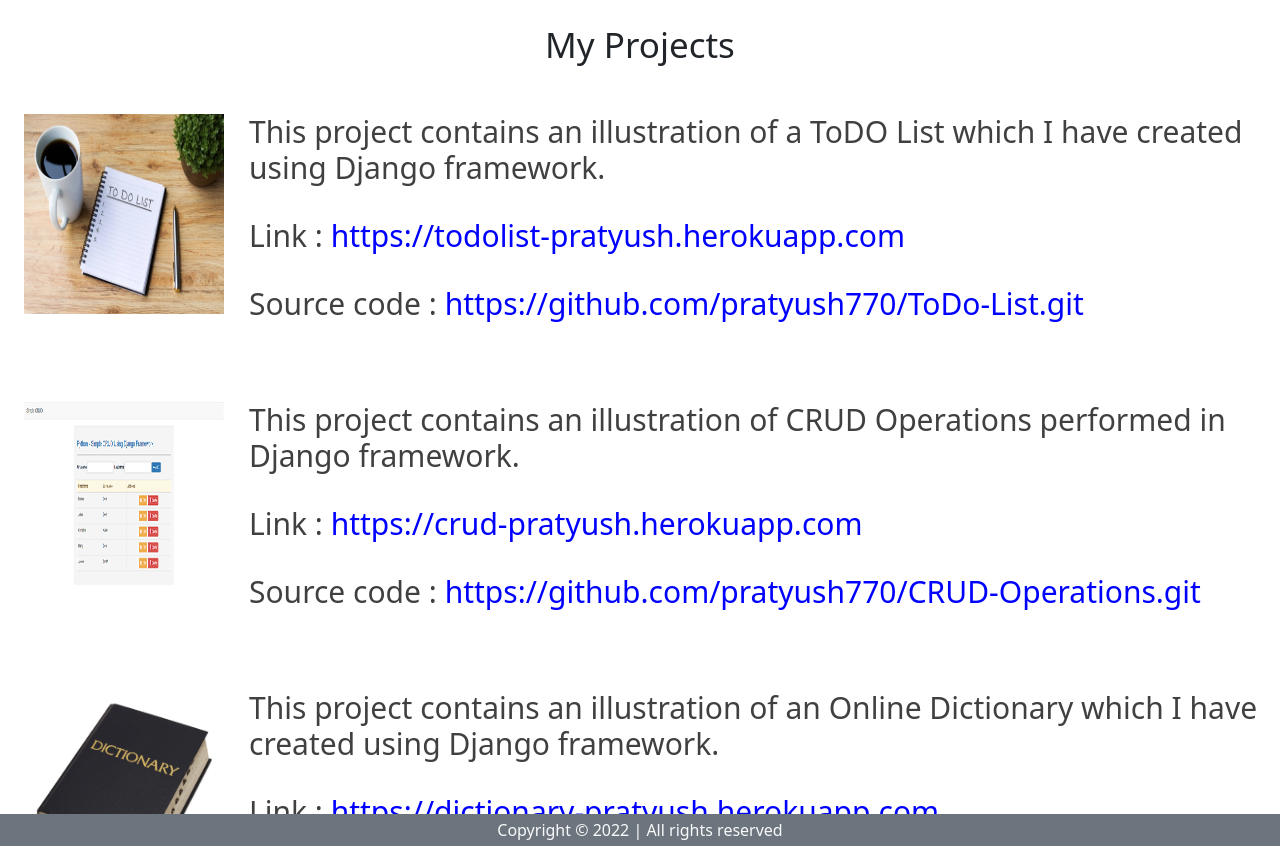
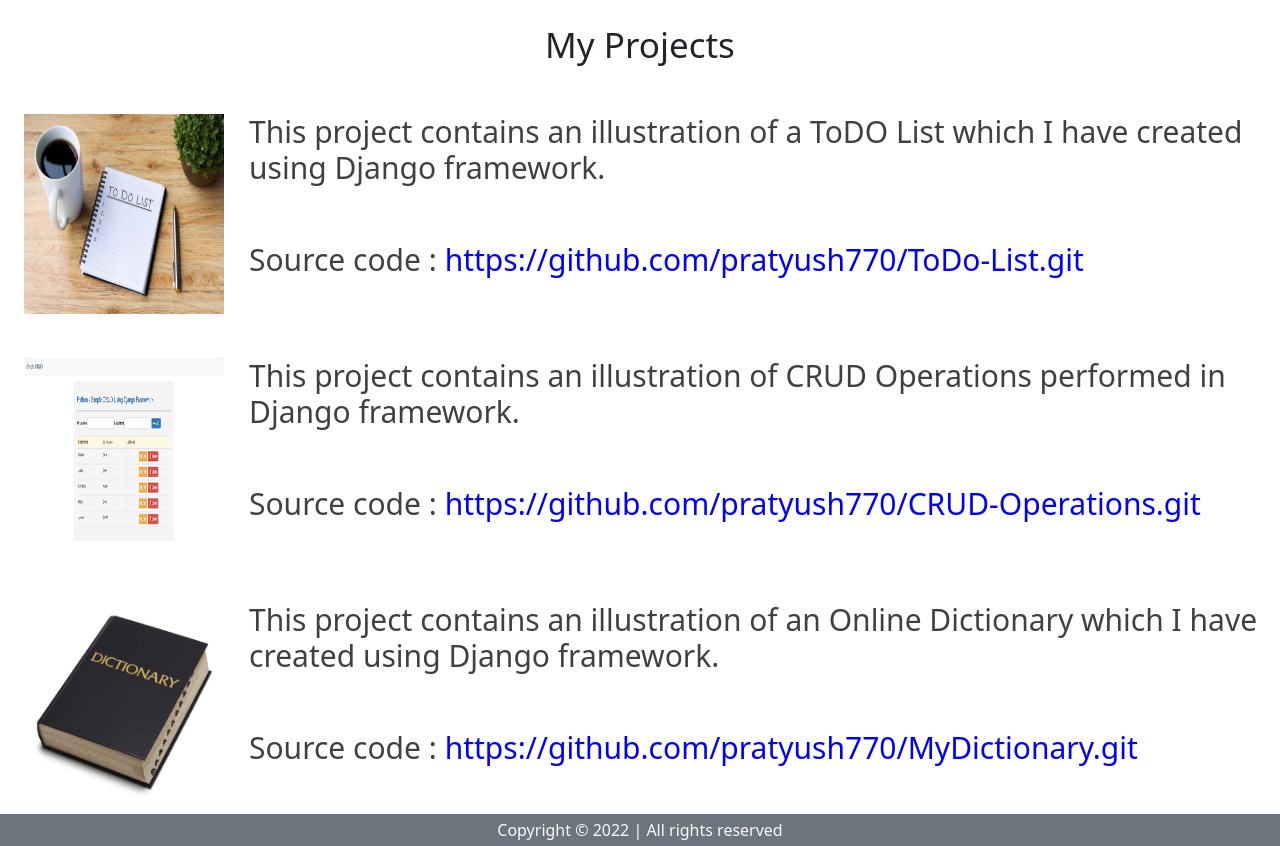
Before and after one commit to pratyush770/Portfolio, a Django app: page /projects in a window 1280 px wide. Shown: the part 56-902 px from the top of the page. Run offline with Django 4.2, Linux system fonts and the light colour scheme.

Commit message:
first commit

```diff
--- a/templates/projects.html
+++ b/templates/projects.html
@@ -12,8 +12,6 @@
     <img src="{% static 'pic 19.jpg' %}" height="200" width="200" class="img-left">
     <h4> This project contains an illustration of a ToDO List which I have created using Django framework. </h4>
     <br>
-    <h4> Link : <a href="https://todolist-pratyush.herokuapp.com/" target="_blank">
-            https://todolist-pratyush.herokuapp.com </a> </h4>
     <br>
     <h4> Source code : <a href="https://github.com/pratyush770/ToDo-List.git" target="_blank">
             https://github.com/pratyush770/ToDo-List.git </a> </h4>
@@ -23,8 +21,6 @@
     <img src="{% static 'pic 21.jpg' %}" height="200" width="200" class="img-left1">
     <h4> This project contains an illustration of CRUD Operations performed in Django framework. </h4>
     <br>
-    <h4> Link : <a href="https://crud-pratyush.herokuapp.com/" target="_blank"> https://crud-pratyush.herokuapp.com</a>
-    </h4>
     <br>
     <h4> Source code : <a href="https://github.com/pratyush770/CRUD-Operations.git" target="_blank">
             https://github.com/pratyush770/CRUD-Operations.git </a> </h4>
@@ -35,8 +31,6 @@
     <h4> This project contains an illustration of an Online Dictionary which I have created using Django framework.
     </h4>
     <br>
-    <h4> Link : <a href="https://dictionary-pratyush.herokuapp.com/" target="_blank">
-            https://dictionary-pratyush.herokuapp.com </a> </h4>
     <br>
     <h4> Source code : <a href="https://github.com/pratyush770/MyDictionary.git" target="_blank">
             https://github.com/pratyush770/MyDictionary.git </a> </h4>
```
